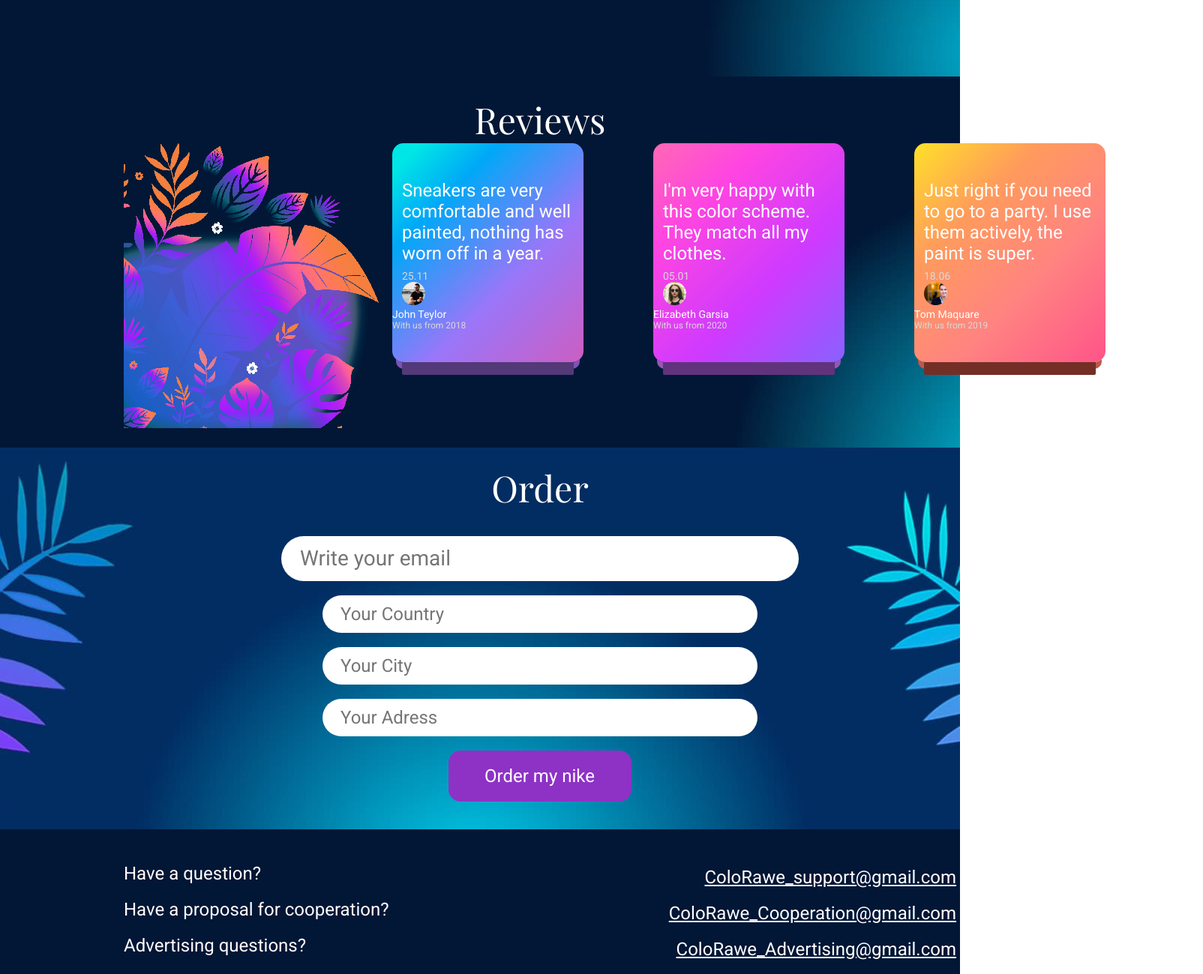
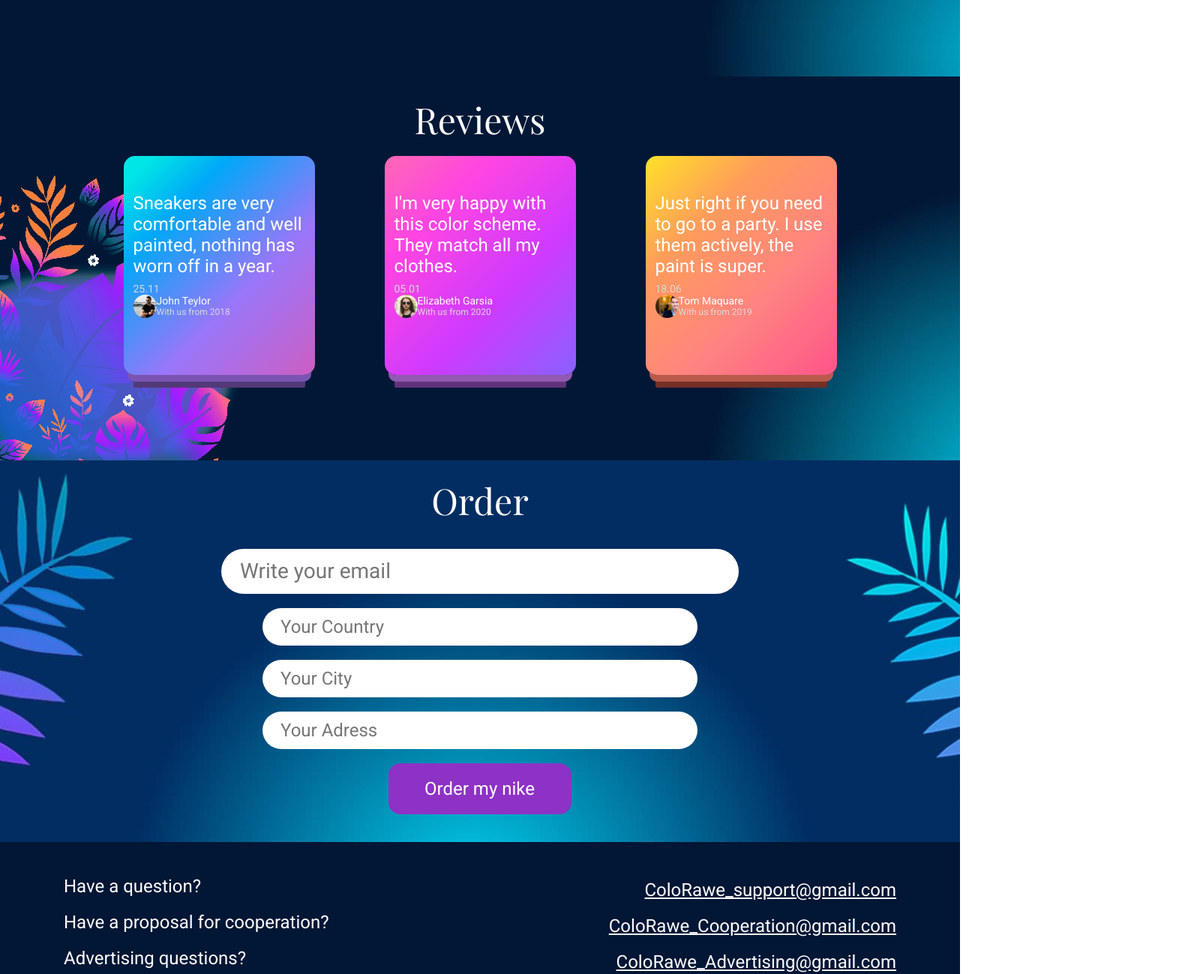
Before and after one commit to Sandulskyi/project-nike, a plain HTML site: page index.html in a window 1280 px wide. Shown: the part 1501-2800 px from the top of the page at 75% size, 1604 px wide, since content can reach past the window. Drawn offline with nearby package versions, Linux system fonts and the light colour scheme; a web font is replaced by a local one.

Commit message:
виправлення помилок

```diff
--- a/css/styles.css
+++ b/css/styles.css
@@ -37,9 +37,9 @@ body {
 }
 
 .container {
-    width: 1440px;
-    padding-left: 165px;
-    padding-right: 165px;
+    width: 1140px;
+    padding-left: 15px;
+    padding-right: 15px;
     margin:0 auto;
 }
 
@@ -113,7 +113,6 @@ body {
     font-weight: 400;
     line-height: 64px;
     letter-spacing: 0%;
-    text-align: left;
 }
 
 .hero-tittle-colorawe {
@@ -123,7 +122,6 @@ body {
     font-weight: 400;
     line-height: 192px;
     letter-spacing: 0%;
-    text-align: left;
 }
 
 .hero-tittle-dream {
@@ -133,7 +131,6 @@ body {
     font-weight: 400;
     line-height: 96px;
     letter-spacing: 0%;
-    text-align: left;
 }
 
 .hero-text {
@@ -161,7 +158,7 @@ body {
 }
 
 .whyus {
-    padding: 105px 166px 105px 164px;
+    padding: 105px 0 105px;
     background-image: url(../images/bg-section2.jpg);
     background-repeat: no-repeat;
     background-size: cover;
@@ -209,10 +206,11 @@ body {
 }
 
 .reviews {
-    background-image: url(../images/bg-reviews.jpg);
-    background-repeat: no-repeat;
-    background-size: cover;
-    padding: 25px 0 0 0;
+    background-image:url(../images/flowers.png), url(../images/bg-reviews.jpg);
+    background-repeat: no-repeat, no-repeat;
+    background-size: auto, cover;
+    background-position: left bottom, center;
+    padding: 25px 0 114px 0;
 }
 
 .reviews-tittle {
@@ -223,6 +221,7 @@ body {
     line-height: 64px;
     letter-spacing: 0%;
     text-align: center;
+    margin-bottom: 17px;
 }
 
 .review-list {
@@ -230,33 +229,30 @@ body {
     gap: 93px;
     justify-content: center;
     align-items: center;
+    margin: 0 auto;
 }
 
 .review-1 {
-    margin-left: 18px;
-    margin-bottom: 114px;
     width: 255px;
     height: 292px;
     border-radius: 15px;
-    box-shadow: 0px 30px 0px -13px rgb(83, 57, 120),0px 14px 0px -5px rgb(123, 84, 179);
+    box-shadow: 0px 14px 0px -5px rgb(123, 84, 179), 0px 30px 0px -13px rgb(83, 57, 120);
     background: linear-gradient(135.00deg, rgb(0, 229, 230) 7.292%,rgb(0, 168, 247) 26.042%,rgb(154, 118, 249) 62.5%,rgb(204, 94, 194) 100%);
 }
 
 .review-2 {
-    margin-bottom: 114px;
     width: 255px;
     height: 292px;
     border-radius: 15px;
-    box-shadow: 0px 30px 0px -13px rgb(97, 51, 124),0px 14px 0px -5px rgb(145, 89, 177);
+    box-shadow: 0px 14px 0px -5px rgb(145, 89, 177), 0px 30px 0px -13px rgb(97, 51, 124);
     background: linear-gradient(135.00deg, rgb(255, 104, 180) 0%,rgb(255, 69, 225) 26.042%,rgb(206, 58, 255) 62.841%,rgb(137, 97, 255) 100%);
 }
 
 .review-3 {
-    margin-bottom: 114px;
     width: 255px;
     height: 292px;
     border-radius: 15px;
-    box-shadow: 0px 30px 0px -13px rgb(115, 47, 38),0px 14px 0px -5px rgb(185, 90, 76);
+    box-shadow: 0px 14px 0px -5px rgb(185, 90, 76), 0px 30px 0px -13px rgb(115, 47, 38);
     background: linear-gradient(135.00deg, rgb(255, 225, 40) 0%,rgb(255, 155, 92) 30.208%,rgb(255, 131, 129) 63.286%,rgb(255, 84, 137) 100%);
 }
 
@@ -306,8 +302,8 @@ body {
     text-align: left;
 }
 
-.review-flowers {
-
+.review-info {
+    display: flex;
 }
 
 .all-review {
@@ -345,21 +341,16 @@ body {
     line-height: 33px;
     letter-spacing: 0%;
     text-align: left;
-    padding: 12px 460px 13px 25px;
-    margin-bottom: 19px;
+    padding: 12px 25px 13px 25px;
 }
 
-.email-order {
+.order-form {
     display: flex;
     flex-direction: column;
     align-items: center;
+    gap: 19px;
 }
 
-.order-item {
-    display: flex;
-    flex-direction: column;
-    align-items: center;
-}
 
 .order-input {
     width: 580px;
@@ -373,8 +364,7 @@ body {
     line-height: 28px;
     letter-spacing: 0%;
     text-align: left;
-    padding: 11px 417px 11px 24px;
-    margin-bottom: 19px;
+    padding: 11px 24px 11px 24px;
 }
 
 .button-order {
--- a/index.html
+++ b/index.html
@@ -83,9 +83,6 @@
         <div class="container">
             <h3 class="reviews-tittle">Reviews</h3>
             <div class="all-review">
-                <div class="review-flowers">
-                    <img src="./images/flowers.png" alt="flowers">
-                </div>
                 <ul class="review-list">
                     <li class="review-1">
                         <p class="review-text">
@@ -97,8 +94,10 @@
                         <p class="review-data">25.11</p>
                         <div class="review-info">
                             <img class="review-img" src="./images/people-1.png" alt="people-1">
+                            <div class="review-group">
                                 <h3 class="review-name">John Teylor</h3>
                                 <p class="review-from-year">With us from 2018</p>
+                            </div>
                         </div>
                     </li>
                     <li class="review-2">
@@ -109,8 +108,10 @@
                         <p class="review-data">05.01</p>
                         <div class="review-info">
                             <img class="review-img" src="./images/people-2.png" alt="people-2">
+                            <div class="review-group">
                                 <h3 class="review-name">Elizabeth Garsia</h3>
                                 <p class="review-from-year">With us from 2020</p>
+                            </div>
                         </div>
                     </li>
                     <li class="review-3">
@@ -121,8 +122,10 @@
                         <p class="review-data">18.06</p>
                         <div class="review-info">
                             <img class="review-img" src="./images/people-3.png" alt="people-3">
+                            <div class="review-group">
                                 <h3 class="review-name">Tom Maquare</h3>
                                 <p class="review-from-year">With us from 2019</p>
+                            </div>
                         </div>
                     </li>
                 </ul>
@@ -132,39 +135,13 @@
     <section class="order">
         <div class="container">
             <h2 class="order-tittle">Order</h2>
-            <div class="email-order">
-                <form>
-                    <label>
+                <form class="order-form">
                         <input class="order-email" type="email" placeholder="Write your email">
-                    </label>
+                        <input class="order-input" type="text" placeholder="Your Country">
+                        <input class="order-input" type="text" placeholder="Your City">
+                        <input class="order-input" type="text" placeholder="Your Adress">
+                        <button class="button-order" type="submit">Order my nike</button>
                 </form>
-            </div>
-            <ul class="order-list">
-                <li class="order-item">
-                    <form>
-                        <label>
-                            <input class="order-input" type="text" placeholder="Your Country">
-                        </label>
-                    </form>
-                </li>
-                <li class="order-item">
-                    <form>
-                        <label>
-                            <input class="order-input" type="text" placeholder="Your City">
-                        </label>
-                    </form>
-                </li>
-                <li class="order-item">
-                    <form>
-                        <label>
-                            <input class="order-input" type="text" placeholder="Your Adress">
-                        </label>
-                    </form>
-                </li>
-                <li class="order-item">
-                    <button class="button-order" type="submit">Order my nike</button>
-                </li>
-            </ul>
         </div>
     </section>
     <!-- footer -->
@@ -192,10 +169,10 @@
                 <div class="footer-info">
                     <p class="footer-info-text">2022 ColoRawe @All rights reserved</p>
                     <p class="footer-info-text">United States</p>
+                </div>
                     <div class="footer-brand">
                         <img class="footer-logo" src="./images/nike-logo.png" alt="Nike">
                         <span class="footer-brand-sign">C&R</span>
-                    </div>
                 </div>
             </div>
         </div>
```
Lines whose indentation alone changed are shown as unchanged.
